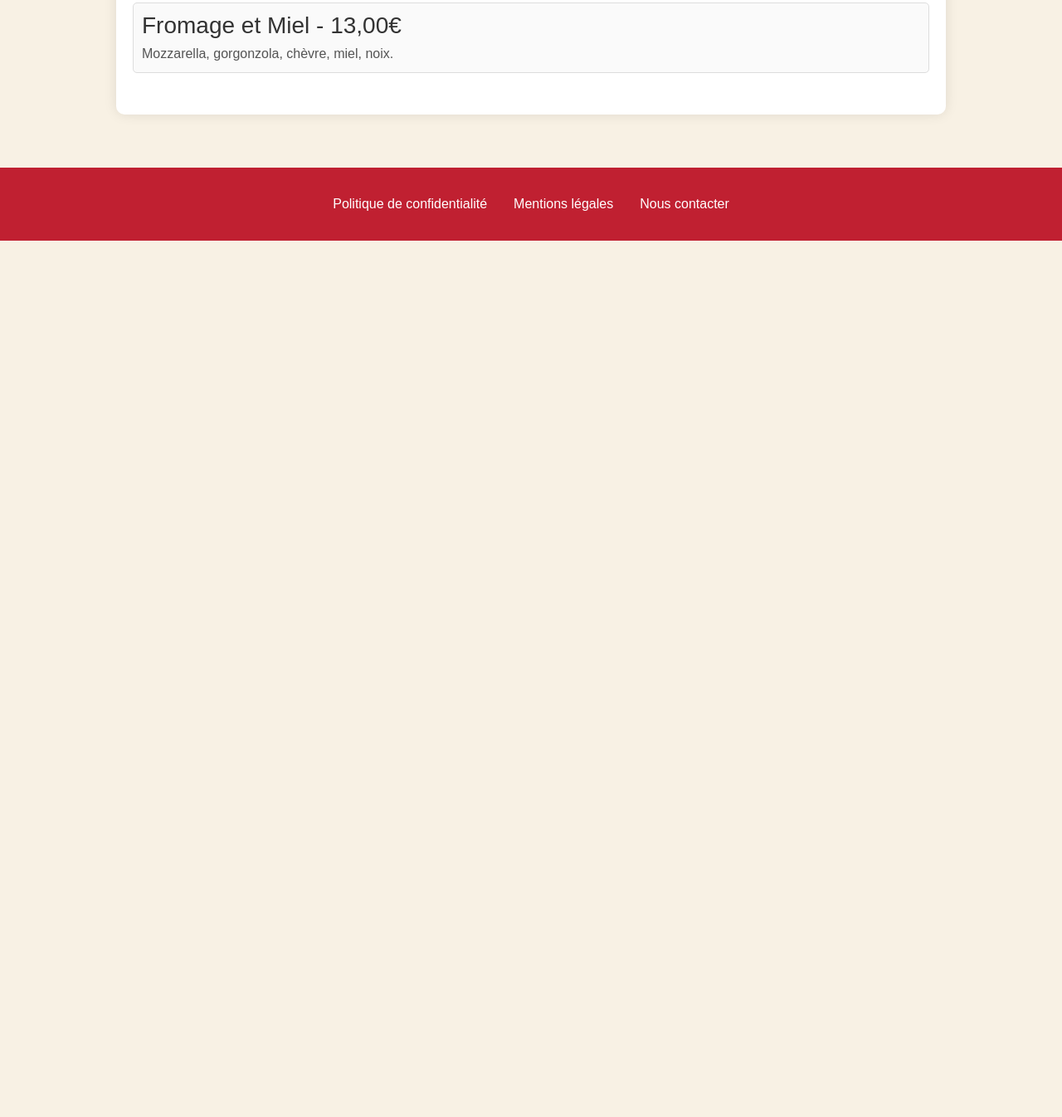
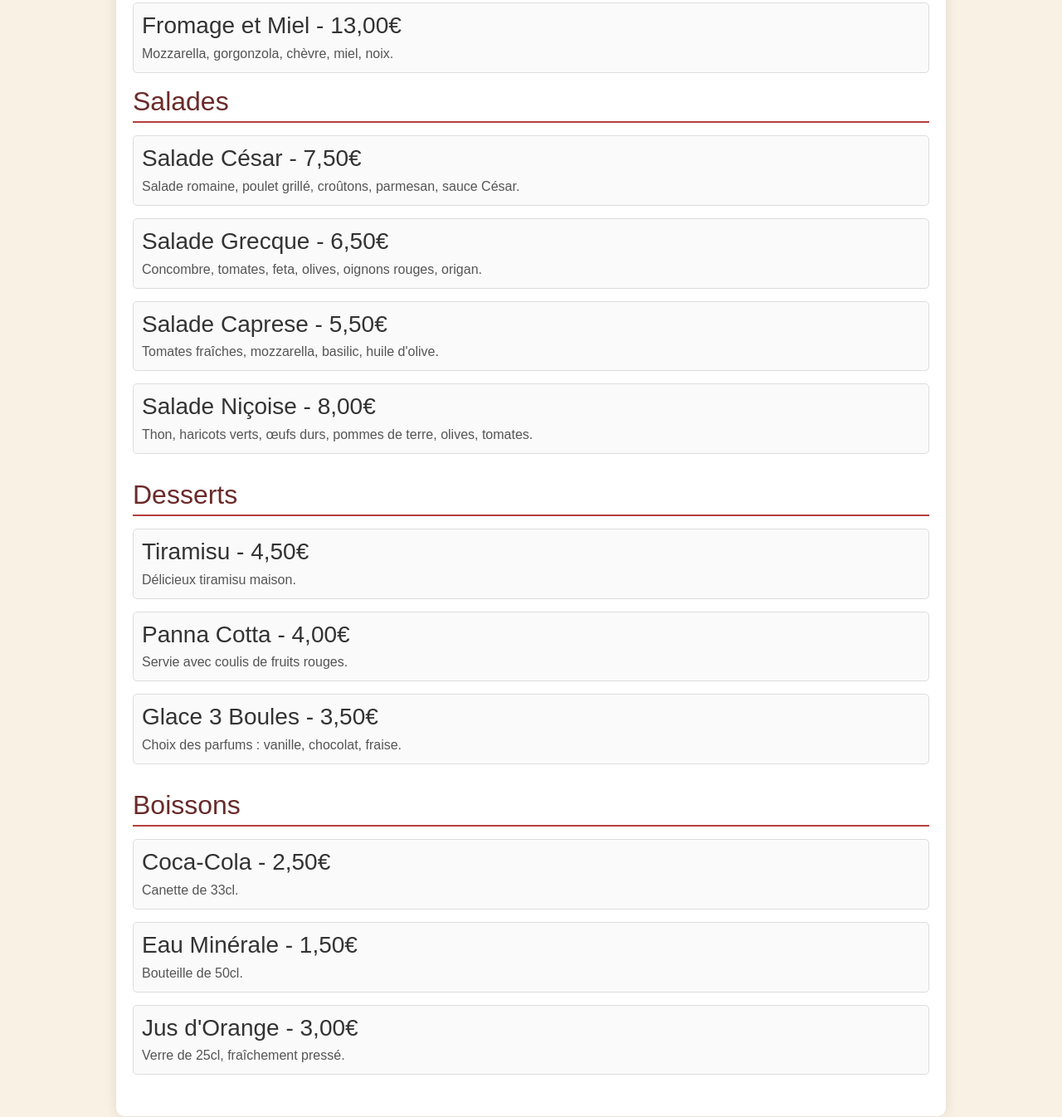
Before and after one commit to GHRISS-Anice/pizzeria, a plain HTML site: page carte.html in a window 1280 px wide. Shown: the part 1898-3244 px from the top of the page at 83% size. Before the commit the page ends 2188 px from the top, so only its background shows below. Drawn offline with nearby package versions, Linux system fonts and the light colour scheme; a web font is replaced by a local one.

Commit message:
Pizzeria end

```diff
--- a/carte.html
+++ b/carte.html
@@ -117,6 +117,58 @@
                     <h3>Fromage et Miel - 13,00€</h3>
                     <p>Mozzarella, gorgonzola, chèvre, miel, noix.</p>
                 </div>
+
+                <div class="menu-category">
+                    <h2>Salades</h2>
+                    <div class="menu-item">
+                        <h3>Salade César - 7,50€</h3>
+                        <p>Salade romaine, poulet grillé, croûtons, parmesan, sauce César.</p>
+                    </div>
+                    <div class="menu-item">
+                        <h3>Salade Grecque - 6,50€</h3>
+                        <p>Concombre, tomates, feta, olives, oignons rouges, origan.</p>
+                    </div>
+                    <div class="menu-item">
+                        <h3>Salade Caprese - 5,50€</h3>
+                        <p>Tomates fraîches, mozzarella, basilic, huile d'olive.</p>
+                    </div>
+                    <div class="menu-item">
+                        <h3>Salade Niçoise - 8,00€</h3>
+                        <p>Thon, haricots verts, œufs durs, pommes de terre, olives, tomates.</p>
+                    </div>
+                </div>
+
+                <div class="menu-category">
+                    <h2>Desserts</h2>
+                    <div class="menu-item">
+                        <h3>Tiramisu - 4,50€</h3>
+                        <p>Délicieux tiramisu maison.</p>
+                    </div>
+                    <div class="menu-item">
+                        <h3>Panna Cotta - 4,00€</h3>
+                        <p>Servie avec coulis de fruits rouges.</p>
+                    </div>
+                    <div class="menu-item">
+                        <h3>Glace 3 Boules - 3,50€</h3>
+                        <p>Choix des parfums : vanille, chocolat, fraise.</p>
+                    </div>
+                </div>
+                <div class="menu-category">
+                    <h2>Boissons</h2>
+                    <div class="menu-item">
+                        <h3>Coca-Cola - 2,50€</h3>
+                        <p>Canette de 33cl.</p>
+                    </div>
+                    <div class="menu-item">
+                        <h3>Eau Minérale - 1,50€</h3>
+                        <p>Bouteille de 50cl.</p>
+                    </div>
+                    <div class="menu-item">
+                        <h3>Jus d'Orange - 3,00€</h3>
+                        <p>Verre de 25cl, fraîchement pressé.</p>
+                    </div>
+                </div>
+
             </div>
         </div>
 
```
Also changed, not shown: contact.css (+28 -0 lines), contact.html (+20 -0 lines).
